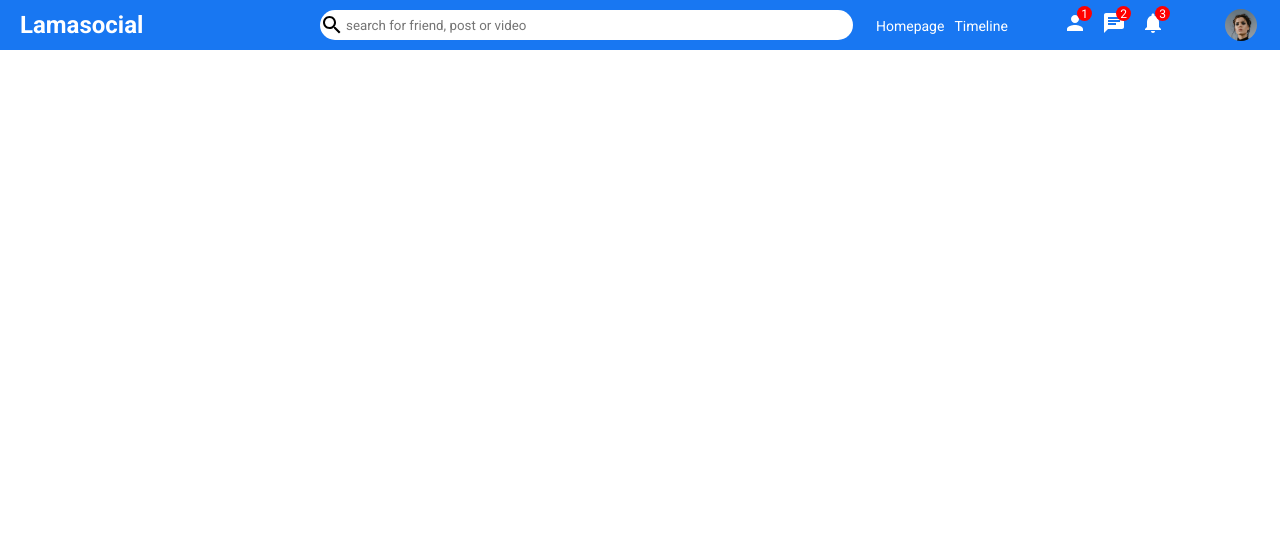
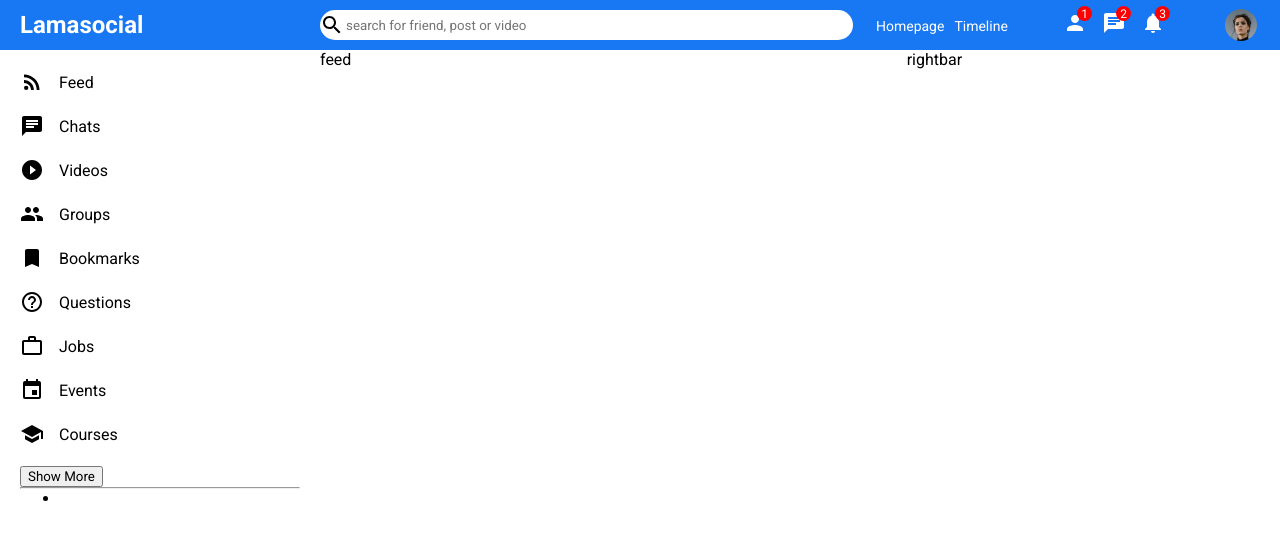
Before and after one commit to mayank-9031/Social-Media-App, a React (Create React App) app: page / in a window 1280 px wide. Shown: the top 540 px of the page. Built offline with nearby package versions, Linux system fonts and the light colour scheme.

Commit message:
rgrdfgrv

```diff
--- a/src/App.js
+++ b/src/App.js
@@ -1,8 +1,13 @@
 // import Home from "./pages/home/Home";
 // import { Person } from "@material-ui/icons";
-import Topbar from "./components/topbar/Topbar";
+// import Topbar from "./components/topbar/Topbar";
+import Home from "./pages/home/Home";
 
-function App() {
-  return <Topbar />;
+export default function App() {
+  return (
+    <div>
+      {/* <Topbar /> */}
+      <Home />
+    </div>
+  );
 }
-export default App;
--- a/src/components/feed/Feed.jsx
+++ b/src/components/feed/Feed.jsx
@@ -0,0 +1,9 @@
+import "./feed.css"
+
+export default function Feed() {
+  return (
+    <div className="feed">
+      feed
+    </div>
+  )
+}
--- a/src/components/feed/feed.css
+++ b/src/components/feed/feed.css
@@ -0,0 +1,3 @@
+.feed {
+  flex: 5.5;
+}
--- a/src/components/rightbar/Rightbar.jsx
+++ b/src/components/rightbar/Rightbar.jsx
@@ -0,0 +1,9 @@
+import "./rightbar.css"
+
+export default function Rightbar() {
+  return (
+    <div className="rightbar">
+      rightbar
+    </div>
+  )
+}
--- a/src/components/rightbar/rightbar.css
+++ b/src/components/rightbar/rightbar.css
@@ -0,0 +1,3 @@
+.rightbar {
+  flex: 3.5;
+}
--- a/src/components/sidebar/Sidebar.jsx
+++ b/src/components/sidebar/Sidebar.jsx
@@ -0,0 +1,75 @@
+import "./sidebar.css"
+import {
+  RssFeed,
+  Chat,
+  PlayCircleFilledOutlined,
+  Group,
+  Bookmark,
+  HelpOutline,
+  WorkOutline,
+  Event,
+  School,
+} from "@material-ui/icons";
+
+export default function Sidebar() {
+  return (
+    <div className="sidebar">
+      <div className="sidebarWrapper">
+        <ul className="sidebarList">
+          <li className="sidebarListItem">
+            <RssFeed className="sidebarIcon"/>
+            <span className="sidebarListItemText">Feed</span>
+          </li>
+
+          <li className="sidebarListItem">
+            <Chat className="sidebarIcon" />
+            <span className="sidebarListItemText">Chats</span>
+          </li>
+
+          <li className="sidebarListItem">
+            <PlayCircleFilledOutlined className="sidebarIcon" />
+            <span className="sidebarListItemText">Videos</span>
+          </li>
+
+          <li className="sidebarListItem">
+            <Group className="sidebarIcon" />
+            <span className="sidebarListItemText">Groups</span>
+          </li>
+
+          <li className="sidebarListItem">
+            <Bookmark className="sidebarIcon" />
+            <span className="sidebarListItemText">Bookmarks</span>
+          </li>
+
+          <li className="sidebarListItem">
+            <HelpOutline className="sidebarIcon" />
+            <span className="sidebarListItemText">Questions</span>
+          </li>
+
+          <li className="sidebarListItem">
+            <WorkOutline className="sidebarIcon" />
+            <span className="sidebarListItemText">Jobs</span>
+          </li>
+
+          <li className="sidebarListItem">
+            <Event className="sidebarIcon" />
+            <span className="sidebarListItemText">Events</span>
+          </li>
+
+          <li className="sidebarListItem">
+            <School className="sidebarIcon" />
+            <span className="sidebarListItemText">Courses</span>
+          </li>
+
+        </ul>
+        <button className="sidebarButton">Show More</button>
+        <hr className="sidebarHr" />
+        <ul className="sidebarFriendList">
+          <li>
+            <img className="sidebarFriendImg" src="" alt="" />
+          </li>
+        </ul>
+      </div>
+    </div>
+  )
+}
--- a/src/components/sidebar/sidebar.css
+++ b/src/components/sidebar/sidebar.css
@@ -0,0 +1,24 @@
+.sidebar {
+  flex: 3;
+  height: calc(100vh - 50px);
+}
+
+.sidebarWrapper {
+  padding: 20px;
+}
+
+.sidebarList {
+  padding: 0;
+  margin: 0;
+  list-style: none;
+}
+
+.sidebarListItem {
+  display: flex;
+  align-items: center;
+  margin-bottom: 20px;
+}
+
+.sidebarIcon {
+  margin-right: 15px;
+}
--- a/src/components/topbar/Topbar.jsx
+++ b/src/components/topbar/Topbar.jsx
@@ -42,3 +42,5 @@
     </div>
   )
 }
+
+// hello world
--- a/src/pages/home/Home.js
+++ /dev/null
@@ -1,3 +0,0 @@
-export default function Home() {
-  return <div>this is home page</div>;
-}
--- /dev/null
+++ b/src/pages/home/Home.jsx
@@ -0,0 +1,18 @@
+import Topbar from "../../components/topbar/Topbar";
+import Feed from "../../components/feed/Feed";
+import Sidebar from "../../components/sidebar/Sidebar";
+import Rightbar from "../../components/rightbar/Rightbar";
+import "./home.css"
+
+export default function Home() {
+  return(
+  <>
+    <Topbar />
+    <div className="homeContainer">
+      <Sidebar />
+      <Feed />
+      <Rightbar />
+    </div>
+  </>
+  );
+}
--- a/src/pages/home/home.css
+++ b/src/pages/home/home.css
@@ -0,0 +1,4 @@
+.homeContainer {
+  display: flex;
+  width: 100%;
+}
```
